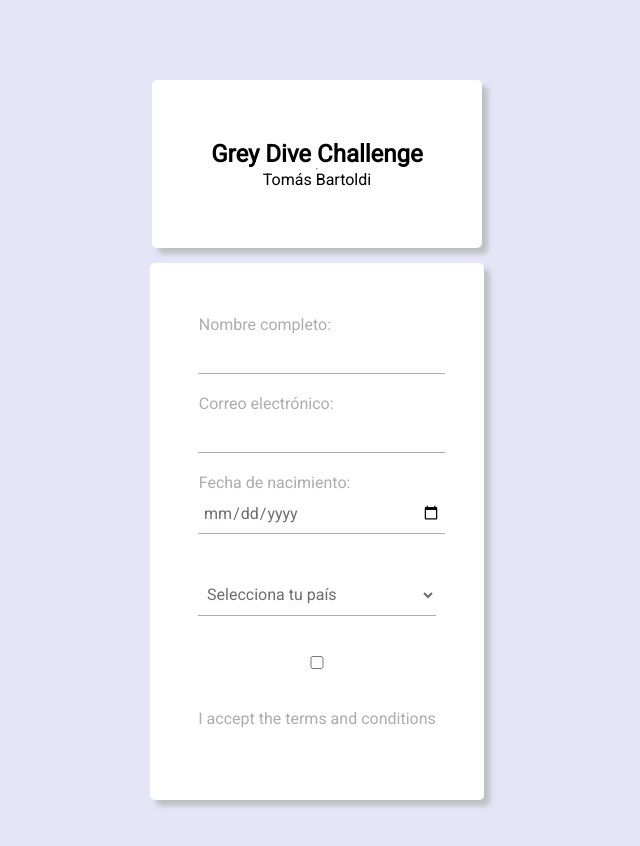
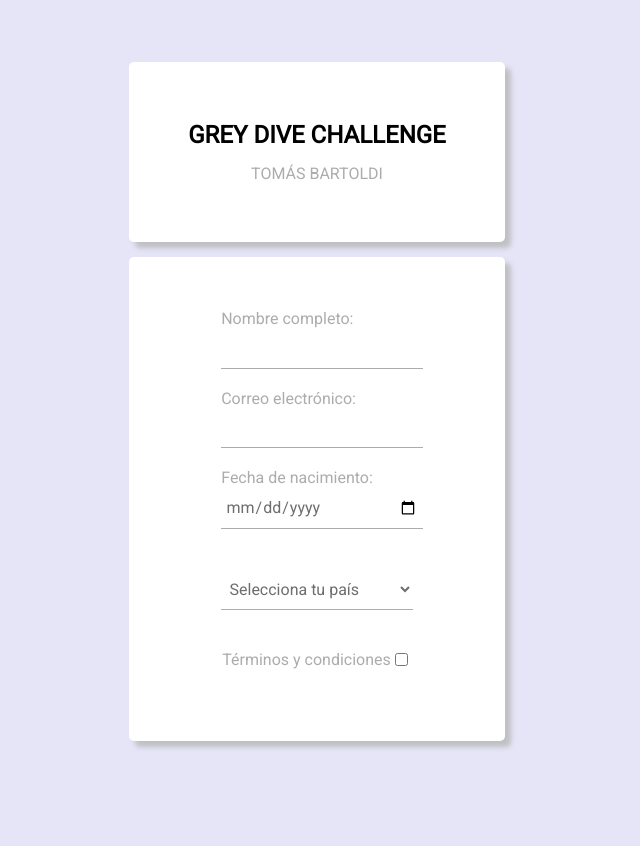
Before and after one commit to TomasBartoldi/greydive-challenge, a React (Create React App) app: page / in a window 1280 px wide. Shown: the top 846 px of the page, without its empty margins (323-963 px from the left). After the commit the page ends 803 px from the top, so only its background shows below. Built offline with nearby package versions, Linux system fonts and the light colour scheme.

Commit message:
form css finished

```diff
--- a/src/Styles/formData.css
+++ b/src/Styles/formData.css
@@ -1,8 +1,7 @@
 .form{
     width: 100%;
     height: 100vh;
-    padding-top: 1em;
-    padding-bottom: 5em;
+    padding: .1em 0;
     display: flex;
     align-items: center;
     flex-direction: column;
@@ -10,7 +9,7 @@
 }
 
 .form-title{
-    margin-top: 3em;
+
     background-color: #fff;
     border-radius: 5px;
     padding: 3.7em;
@@ -19,12 +18,14 @@
     justify-content: center;
     flex-direction: column;
     margin-bottom: 15px;
+    gap: 15px;
     box-shadow: 6px 6px 5px 0px rgba(179,179,179,0.75);
     -webkit-box-shadow: 6px 6px 5px 0px rgba(179,179,179,0.75);
     -moz-box-shadow: 6px 6px 5px 0px rgba(179,179,179,0.75);
 }
 
 .form-container{
+    width: 17.5em;
     border-radius: 5px;
     background-color: #fff;
     padding: 4.5em 3em;
@@ -81,3 +82,29 @@
 .date-select-color{
     color: #5757577e;
 }
+
+.terms-conditions{
+    margin-right: 4px;
+    display: flex;
+    align-items: center;
+    justify-content: center;
+}
+
+.checkbox{
+    margin-left: 4px;
+}
+
+.tomasbartoldi{
+    color: #5757577e;
+}
+
+.form-submit{
+    background: #3866f2;
+    color: #fff;
+    font-family: 'Roboto', sans-serif;
+    font-weight: 300;
+    font-size: 1rem;
+    padding: .8em 0;
+    border: none;
+    border-radius: .3em;
+}
--- a/src/Styles/inputs.css
+++ b/src/Styles/inputs.css
@@ -0,0 +1,4 @@
+.error-message{
+    color: red;
+
+}
--- a/src/Styles/responses.css
+++ b/src/Styles/responses.css
@@ -1,26 +1,24 @@
 
 .responses-container{
-
+    padding: 2em 0;
     margin: 0;
     width: 100%;
     height: 100%;
     display: grid;
     grid-gap: 40px;
-    grid-template-columns: repeat(3, 1fr);
+    grid-template-columns: repeat(4, 1fr);
     align-items: center;
     justify-items: center;
 }
 
 .responses-cards{
-    margin-top: 100px;
-    padding: 30px;
+    padding: 3.5em 3.5em;
     display: flex;
     flex-direction: column;
     align-items: center;
     justify-content: center;
-    border: 1px solid rgb(152, 152, 152);
-    width: 250px;
-    height: 300px;
+    border: none;
+
     background-color: #FFF8F6;
     border-radius: 5px;
     box-shadow: 6px 6px 5px 0px rgba(179,179,179,0.75);
--- a/src/components/Data.jsx
+++ b/src/components/Data.jsx
@@ -1,4 +1,4 @@
-import React from 'react'
+/* import React from 'react'
 import jsonData from '../data/jsonData'
 import FormData from './FormData'
 
@@ -36,4 +36,4 @@ const Data = () => {
   )
 }
 
-export default Data
+export default Data */
--- a/src/components/FormData.jsx
+++ b/src/components/FormData.jsx
@@ -18,14 +18,14 @@ const FormSchema = Yup.object().shape({
   name: Yup.string()
     .min(2, 'Too Short!')
     .max(50, 'Too Long!')
-    .required('Required'),
+    .required('*required'),
   selectOption: Yup.string()
-    .required('Select an option'),
+    .required('*required'),
   date: Yup.string()
-    .required('Required'),
+    .required('*required'),
   email: Yup.string()
-    .required('Required'),
-  checkbox: Yup.boolean().default(false).required('Required')
+    .required('*required'),
+  checkbox: Yup.boolean().default(false).required('*required')
 })
 
 const itemsMap = items[3].options.map((e, ind) =>(
@@ -87,7 +87,7 @@ const FormData = () => {
 
   const handleRedirect = () => {
     setTimeout(() => {
-      window.confirm('nav to responses') && navigate('/responsesid')
+      window.confirm('nav to responses') && navigate('/responses')
     }, 500);
   }
 
@@ -102,9 +102,8 @@ const FormData = () => {
   return (
     <div className='form'>
       <div className='form-title'>
-        <h2>Grey Dive Challenge</h2>
-        <hr />
-        <p>Tomás Bartoldi</p>
+        <h2>GREY DIVE CHALLENGE</h2>
+        <p className='tomasbartoldi'>TOMÁS BARTOLDI</p>
       </div>
     <Formik
 
@@ -174,11 +173,17 @@ const FormData = () => {
           render={renderError}
           />
         </div>
+          <div className='terms-conditions'>
+          <label htmlFor="checkbox" className='date-select-color'>
+          Términos y condiciones
+          </label>
+          <input
+          className='checkbox'
+          type="checkbox"
+          value={click}
+          onChange={handleCheckbox} />
+          </div>
 
-          <input type="checkbox" value={click} onChange={handleCheckbox} />
-          <label htmlFor="checkbox" className='date-select-color'>
-            I accept the terms and conditions
-          </label>
           {
             click &&
           <button
@@ -187,7 +192,7 @@ const FormData = () => {
           disabled={isSubmitting}
           onClick={handleRedirect}
           >
-            Submit
+            Enviar
           </button>
 
           }
--- a/src/components/Inputs.jsx
+++ b/src/components/Inputs.jsx
@@ -16,6 +16,7 @@ const Input = ({type, name, placeholder, className, render}) => {
     className={className}
     />
     <ErrorMessage
+    className='error-message'
     name={name}
     render={render}
     />
@@ -24,49 +25,3 @@ const Input = ({type, name, placeholder, className, render}) => {
 }
 
 export default Input
-
-
-/*
-    {
-
-           type === items[0].type && (<div className='inputs'>
-            <label>Nombre Completo</label>
-            <input name='pregunta1' value={data.pregunta1.name} onChange={(e) => handleChange(e)} type='text'/>
-            {errors.name&&(<p className="warning">{errors.name}</p>)}
-            </div>)
-
-        }
-        {
-           type === items[1].type && (<div>
-            <label>Email</label>
-            <input name='pregunta2' value={data.pregunta2.name} onChange={(e) => handleChange(e)} type='email'/>
-            {errors.email&&(<p className="warning">{errors.email}</p>)}
-            </div>)
-        }
-        {
-           type === items[2].type && (<div>
-            <label>Fecha de nacimiento</label>
-            <input name='pregunta3' value={data.pregunta3.name} onChange={(e) => handleChange(e)} type='date'/>
-            {errors.date&&(<p className="warning">{errors.date}</p>)}
-            </div>)
-        }
-        {
-           type === items[3].type && (<div>
-
-            <select  defaultValue={'default'} name='pregunta4' onChange={e=>handleChange(e)}>
-                <option value={'default'}>Selecciona tu país</option>
-                    {items[3].options.map((e, ind) =>(
-                        <option key={ind} value={e.value}>{e.label}</option>
-                    ))}
-
-                </select>
-                {errors.country&&(<p className="warning">{errors.country}</p>)}
-            </div>)
-        }
-        {
-            type === items[4].type && (<div>
-                <label>¿Acepta los términos y condiciones?</label>
-                <input type='checkbox' />
-            </div>)
-        }
-*/
```
